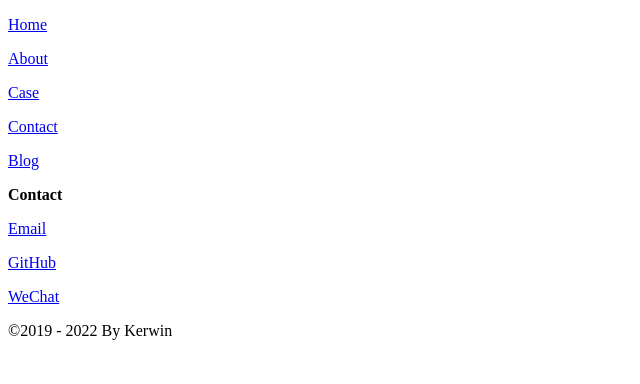
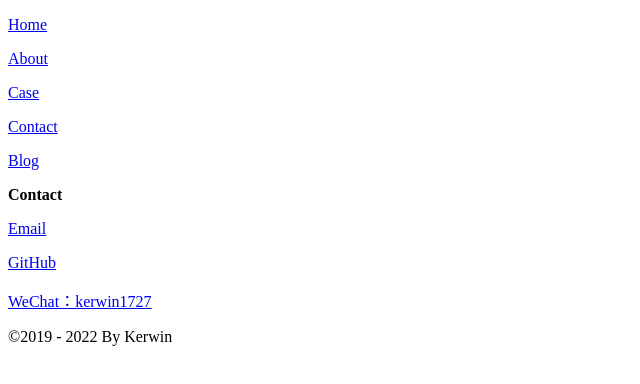
Before and after one commit to kerwingo/myWebsite, a Nuxt app: page /contact in a window 1280 px wide. Shown: the top 384 px of the page, without its empty margins (0-640 px from the left). Built offline with nearby package versions, Linux system fonts and the light colour scheme.

Commit message:
增加案例

```diff
--- a/components/Contact.vue
+++ b/components/Contact.vue
@@ -14,7 +14,7 @@
     >
     <a href="javascript:;" class="mt-4 mr-2 rounded-full generalBtn"
       ><p class="p-3 generalBtnText smallText opacity-80" @click="wakeWx">
-        WeChat
+        WeChat：kerwin1727
       </p>
       <input type="text" id="chatNum" value="kerwin1727" class="inpt"
     /></a>
```
Also changed, not shown: 1 other file (tests, documents, lock files or other folders).
